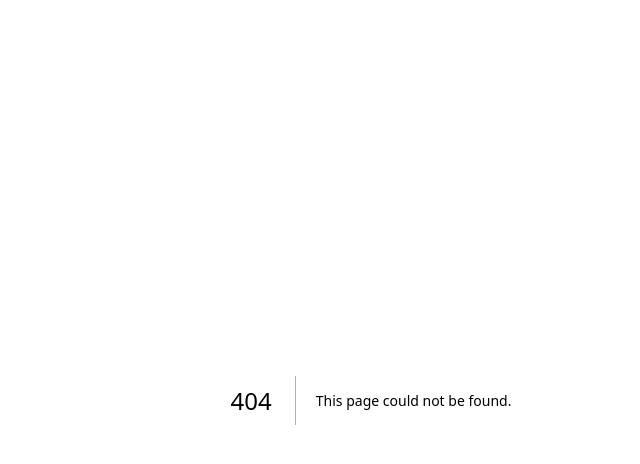
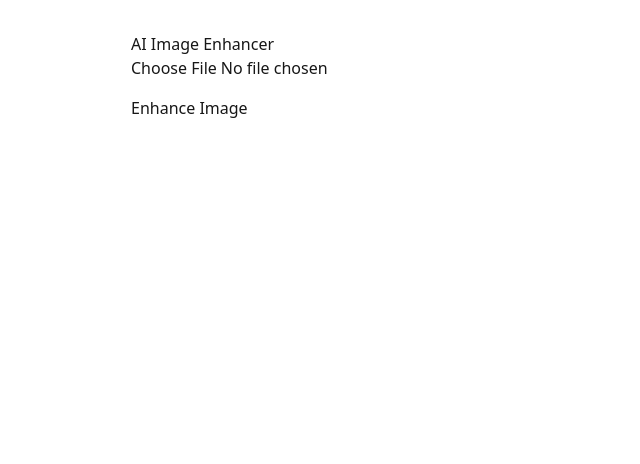
Before and after one commit to BLOUDANJEWELLERY/Pixora, a Next.js app in the folder bg/: page /enhancer in a window 1280 px wide. Before the commit this address had no page. Shown: the top 464 px of the page, without its empty margins (269-909 px from the left). Built offline with nearby package versions, Linux system fonts and the light colour scheme.

Commit message:
Create enhancer.js

```diff
--- /dev/null
+++ b/bg/pages/enhancer.js
@@ -0,0 +1,62 @@
+import { useState } from "react";
+
+export default function Home() {
+  const [file, setFile] = useState(null);
+  const [preview, setPreview] = useState(null);
+  const [result, setResult] = useState(null);
+  const [loading, setLoading] = useState(false);
+
+  const handleFile = (e) => {
+    const f = e.target.files?.[0];
+    if (!f) return;
+    setFile(f);
+    setPreview(URL.createObjectURL(f));
+    setResult(null);
+  };
+
+  const enhanceImage = async () => {
+    if (!file) return alert("Select an image first");
+    setLoading(true);
+    const form = new FormData();
+    form.append("file", file);
+
+    try {
+      const res = await fetch("https://enhancer-g31v.onrender.com/enhance", {
+        method: "POST",
+        body: form,
+      });
+      const blob = await res.blob();
+      setResult(URL.createObjectURL(blob));
+    } catch (e) {
+      alert("Enhancement failed: " + e.message);
+    } finally {
+      setLoading(false);
+    }
+  };
+
+  return (
+    <div style={{ maxWidth: 480, margin: "2rem auto", fontFamily: "system-ui" }}>
+      <h2>AI Image Enhancer</h2>
+      <input type="file" accept="image/*" onChange={handleFile} />
+      <div style={{ marginTop: 16 }}>
+        <button onClick={enhanceImage} disabled={loading}>
+          {loading ? "Enhancing..." : "Enhance Image"}
+        </button>
+      </div>
+
+      {preview && (
+        <div>
+          <p>Original:</p>
+          <img src={preview} style={{ width: "100%", borderRadius: 8 }} />
+        </div>
+      )}
+
+      {result && (
+        <div>
+          <p>Enhanced:</p>
+          <img src={result} style={{ width: "100%", borderRadius: 8 }} />
+        </div>
+      )}
+    </div>
+  );
+}
```
